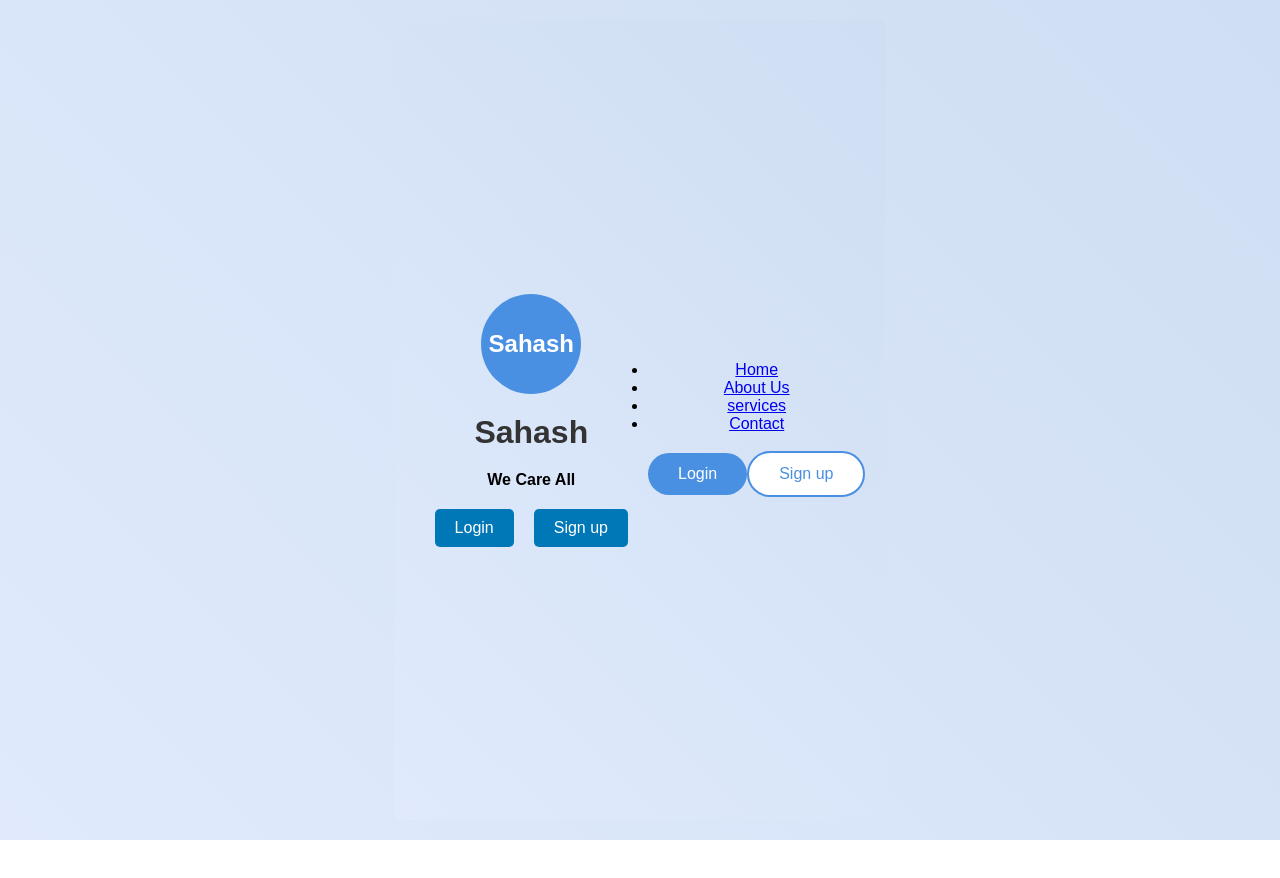
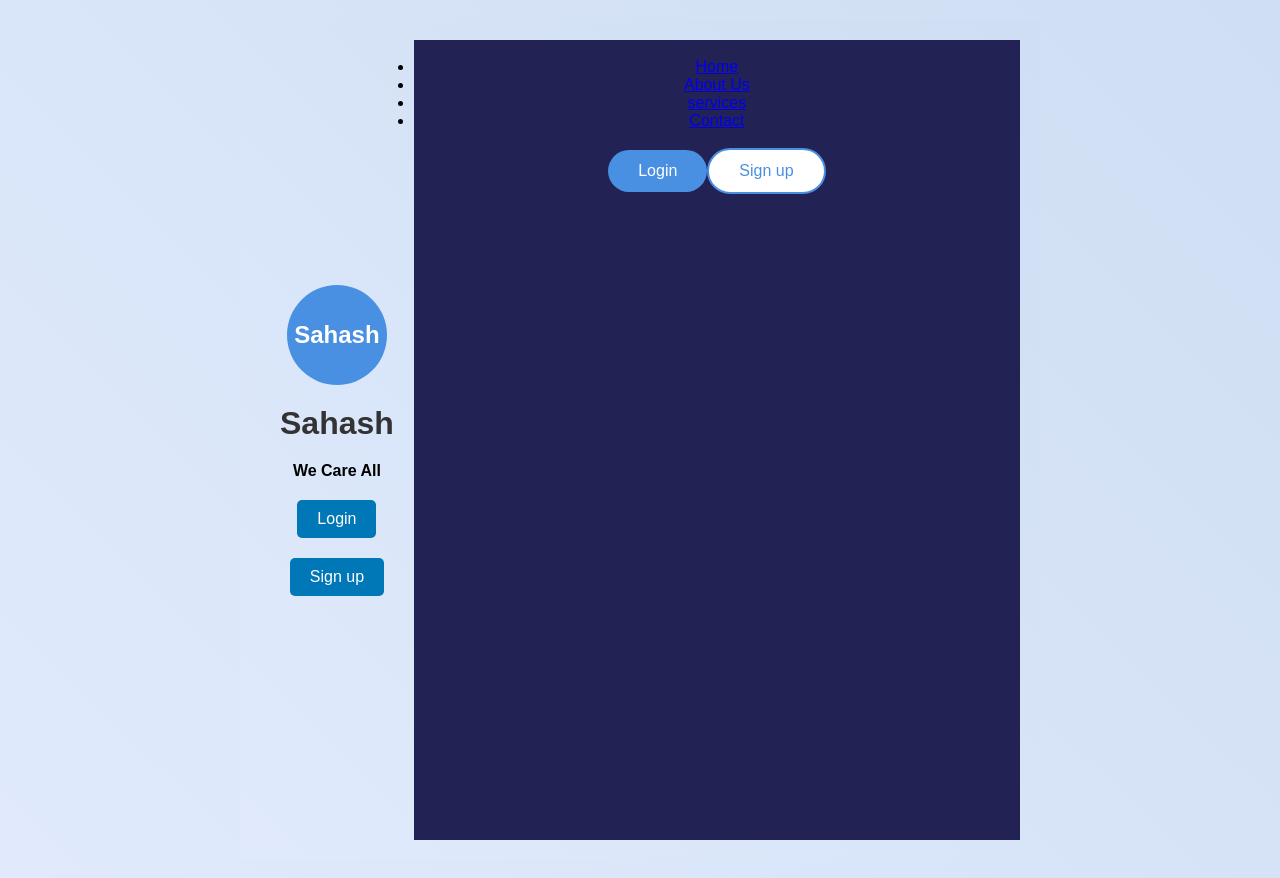
Before and after one commit to TaranKhangan/QuizAPP, a React (Create React App) app: page / in a window 1280 px wide. Before the commit the page ends 840 px from the top, so only its background shows below. Built offline with nearby package versions, Linux system fonts and the light colour scheme.

Commit message:
Added the colors that i will be using

```diff
--- a/src/Components/Navbar/Navbar.css
+++ b/src/Components/Navbar/Navbar.css
@@ -1,5 +1,12 @@
 *{
     padding: 0;
     margin: 0;
+    box-sizing: border-box;
+}
 
+.nav-container{
+    width: 100vw;
+    min-height: 100vh;
+    background: #222255;
 }
+/*FFFFFF  F1F5F9    1E293B    5713CD     https://grok.com/share/bGVnYWN5_628b4aa8-3463-433f-b80f-565a7a7f5c83*/
```
